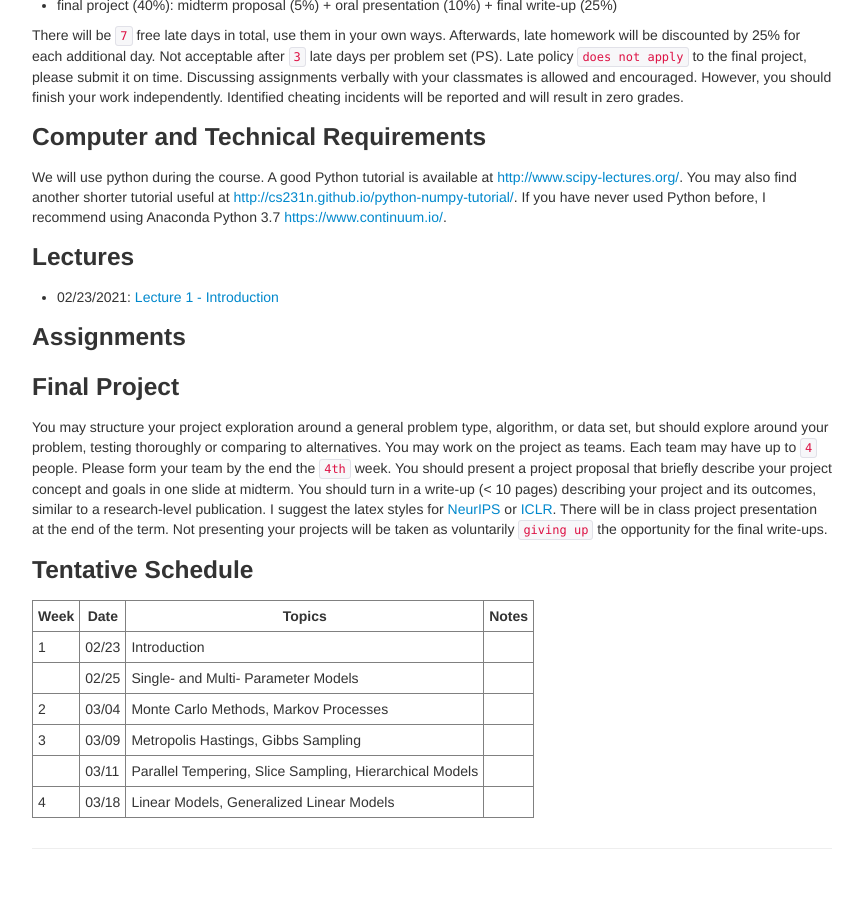
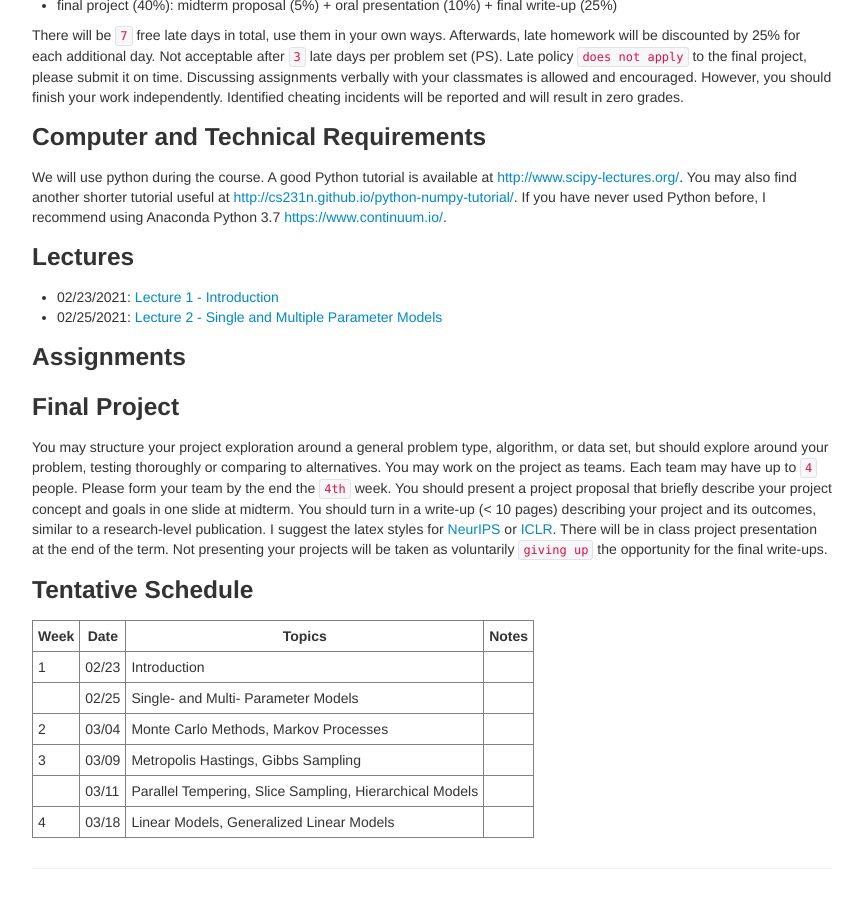
Before and after one commit to zcrabbit/zcrabbit.github.io, a Jekyll site: the page built from courses/btc-s22.md, in a window 1280 px wide and 900 px high, scrolled down 866 px. Shown: the whole window, without its empty margins (208-1071 px from the left). Built offline with Jekyll 4.4.1, drawn with Linux system fonts in a browser that asks for light colours.

Commit message:
lecture 2 out

```diff
--- a/courses/btc-s22.md
+++ b/courses/btc-s22.md
@@ -40,6 +40,7 @@
 
 ### Lectures
 - 02/23/2021: [Lecture 1 - Introduction]({{sites.baseurl}}/static/slides/btc_spring22/lec01.pdf)
+- 02/25/2021: [Lecture 2 - Single and Multiple Parameter Models]({{sites.baseurl}}/static/slides/btc_spring22/lec02.pdf)
 
 
 
```
Also changed, not shown: 5 other files.
